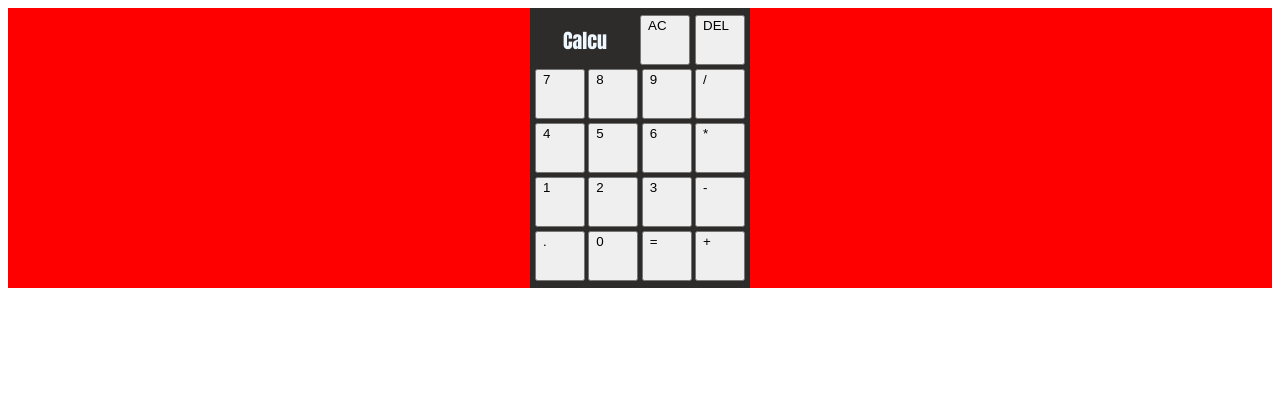
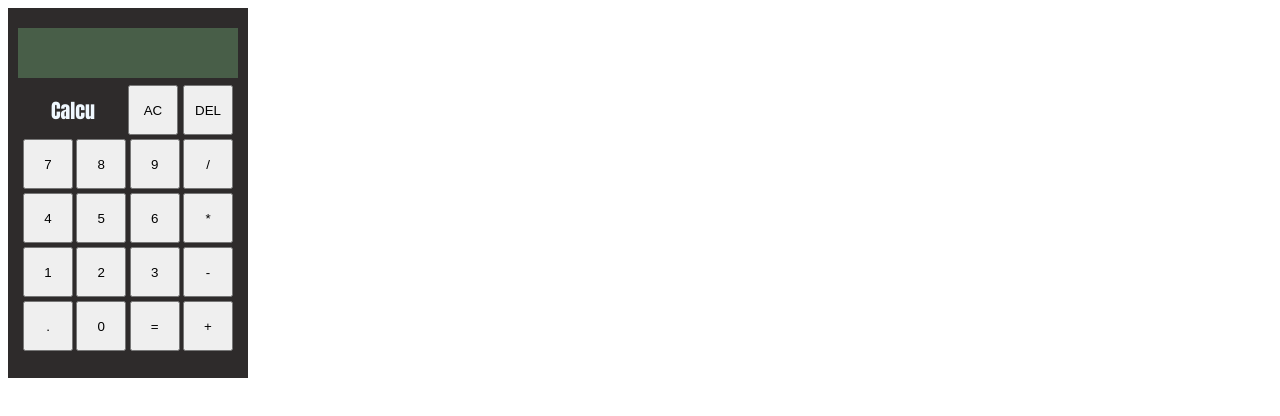
Before and after one commit to Reyuken/project-calculator, a plain HTML site: page index.html in a window 1280 px wide. Drawn offline with Linux system fonts and the light colour scheme.

Commit message:
Initial calculator design

```diff
--- a/index.html
+++ b/index.html
@@ -10,6 +10,7 @@
 <body>
     <div class="container">
         <div class="calculatorCase">
+            <div class="screen"></div>
             <div class="buttonsContainer">
                 <div id="label">Calcu</div>
                 <button class="buttons" id="clear">AC</button>
--- a/style.css
+++ b/style.css
@@ -1,9 +1,18 @@
 .container{
-    background: red;
+    background: rgb(46, 43, 43);
     display: flex;
-    flex-wrap: wrap;
     justify-content: center;
     align-items: center;
+    width: 240px;
+    height: 370px;
+}
+
+.screen{
+    display: flex;
+    background: rgb(72, 94, 72);
+    height: 50px;
+
+
 }
 
 .buttonsContainer{
@@ -33,6 +42,8 @@
 
 .buttons{
     display: flex;
+    justify-content: center;
+    align-items: center;
     width: 50px;
     height: 50px;
 }
```
